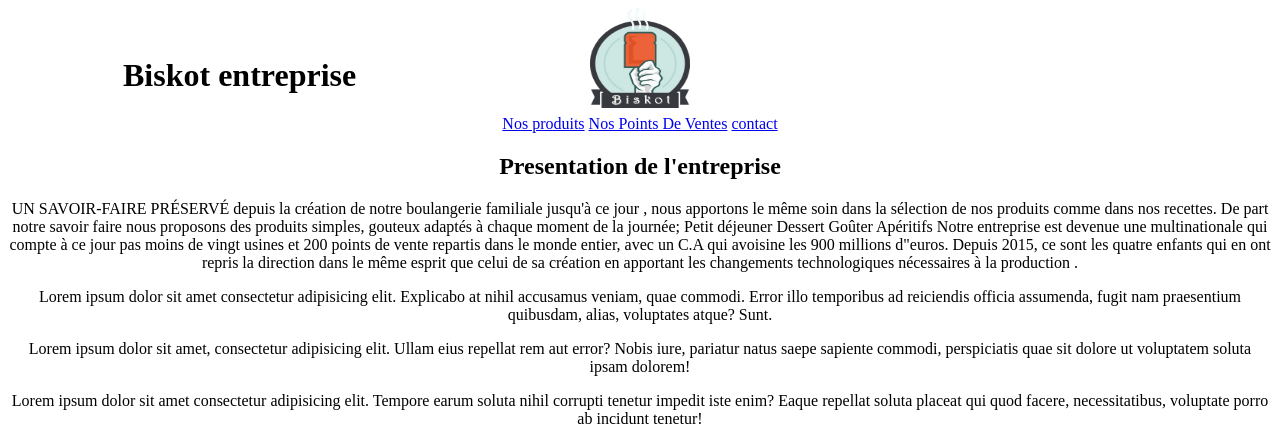
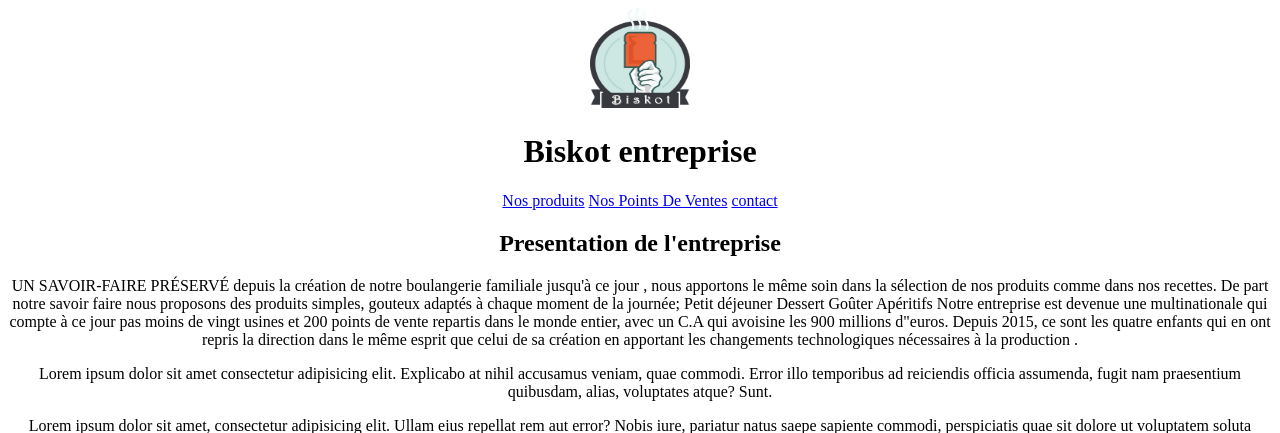
Before and after one commit to MaximeB139/project-groupe, a PHP site: page / in a window 1280 px wide. Shown: the top 433 px of the page. Run offline with PHP 8.4, Linux system fonts and the light colour scheme.

Commit message:
css h1 delete

```diff
--- a/assets/css/style.css
+++ b/assets/css/style.css
@@ -20,11 +20,6 @@ img {
 
 }
 
-h1 {
-    text-align: left;
-    margin-left: 115px;
-    margin-top: -55px;
-}
 body {
     text-align: center;
 }
```
